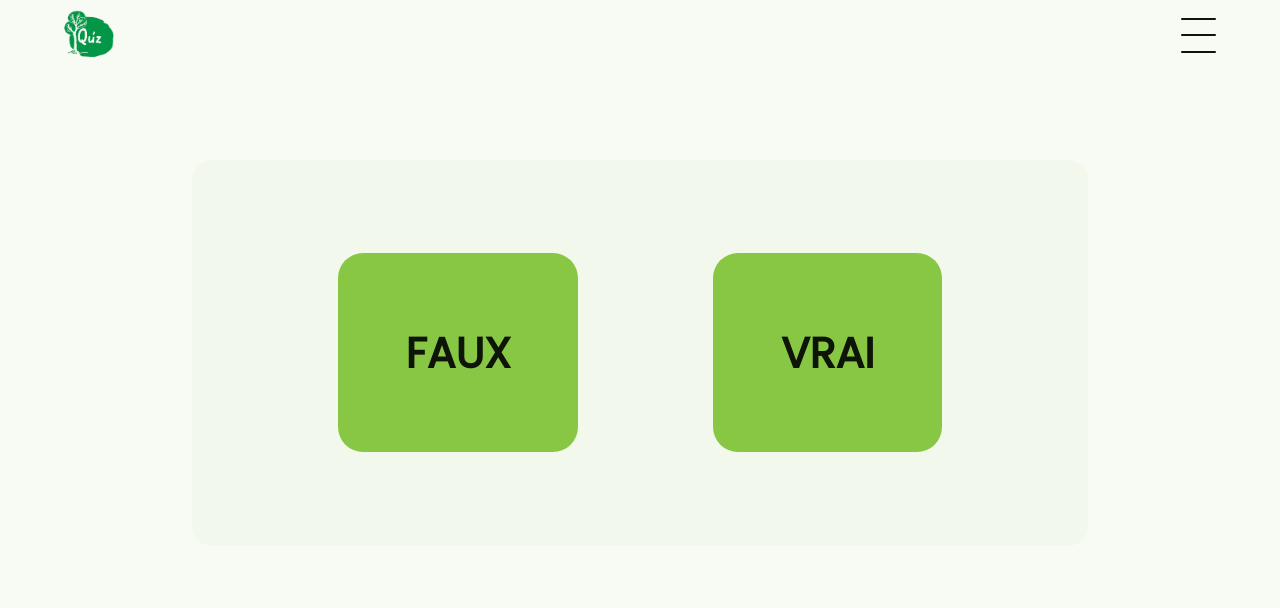
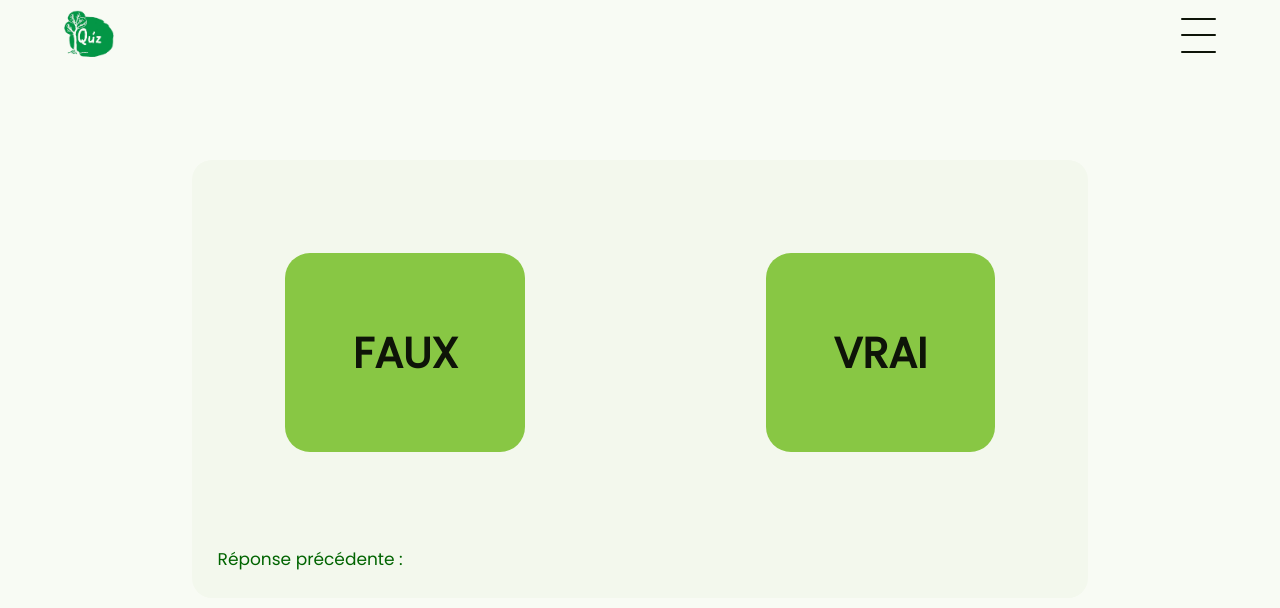
Before and after one commit to Les-bros-en-Nympho/NDL-2023, a React (Vite) app in the folder ndl-2023.client/: page /en/quizz in a window 1280 px wide. Shown: the top 608 px of the page. Built offline with nearby package versions, Linux system fonts and the light colour scheme; no server answers.

Commit message:
Quizz over

```diff
--- a/ndl-2023.client/src/components/quizz/Quizz.tsx
+++ b/ndl-2023.client/src/components/quizz/Quizz.tsx
@@ -4,6 +4,7 @@ import { useEffect, useState } from "react"
 export const QuizzComponent = () => {
 
     const [statement, setStatement] = useState("");
+    const [response, setResponse] = useState("");
 
     function ReloadRandom(){
         API.getInstance().get("/TrueOrFalse/random").then((response) => {
@@ -23,6 +24,8 @@ export const QuizzComponent = () => {
         let json = null;
         API.getInstance().get(`/TrueOrFalse/guess/${responseP}`).then((response) => {
             console.log(response);
+            if(response != null)
+                setResponse(response["explaination"]);
            json = response;
         });
         ReloadRandom();
@@ -40,16 +43,25 @@ export const QuizzComponent = () => {
     return (
         <>
             <div className="box">
-                <div className="button button-false" onClick={GuessAsFalse}>
-                    <h1>FAUX</h1>
+                <div className="yesno">
+                    <div className="button button-false" onClick={GuessAsFalse}>
+                        <h1>FAUX</h1>
+                    </div>
+                    <div className="button button-true" onClick={GuessAsTrue}>
+                        <h1>VRAI</h1>
+                    </div>
                 </div>
                 <div className="statement">
                     <p>
-                    {statement}
+                        {statement}
                     </p>
                 </div>
-                <div className="button button-true" onClick={GuessAsTrue}>
-                    <h1>VRAI</h1>
+                <div>
+
+                    <br></br>
+                    <p className="response">
+                        Réponse précédente : {response}
+                    </p>
                 </div>
             </div>
         </>
--- a/ndl-2023.client/src/styles/quizz/quizz.scss
+++ b/ndl-2023.client/src/styles/quizz/quizz.scss
@@ -4,6 +4,7 @@
 .box{
     display: flex;
     justify-content: center;
+    flex-direction: column;
     position: absolute;
     top: 20%;
     left: 15%;
@@ -11,6 +12,12 @@
     background-color: darken($background, 2%);
     border-radius: 20px;
     padding: 2%;
+
+    div.yesno {
+        position: relative;
+        display: flex;
+        flex-direction: row nowrap;
+        justify-content: space-between;
 
     .button {
         background: $primary;
@@ -28,5 +35,10 @@
             transform: scale(1.1);
         }
     }
+}
 
 }
+
+.response {
+    color : darkgreen;
+}
```
